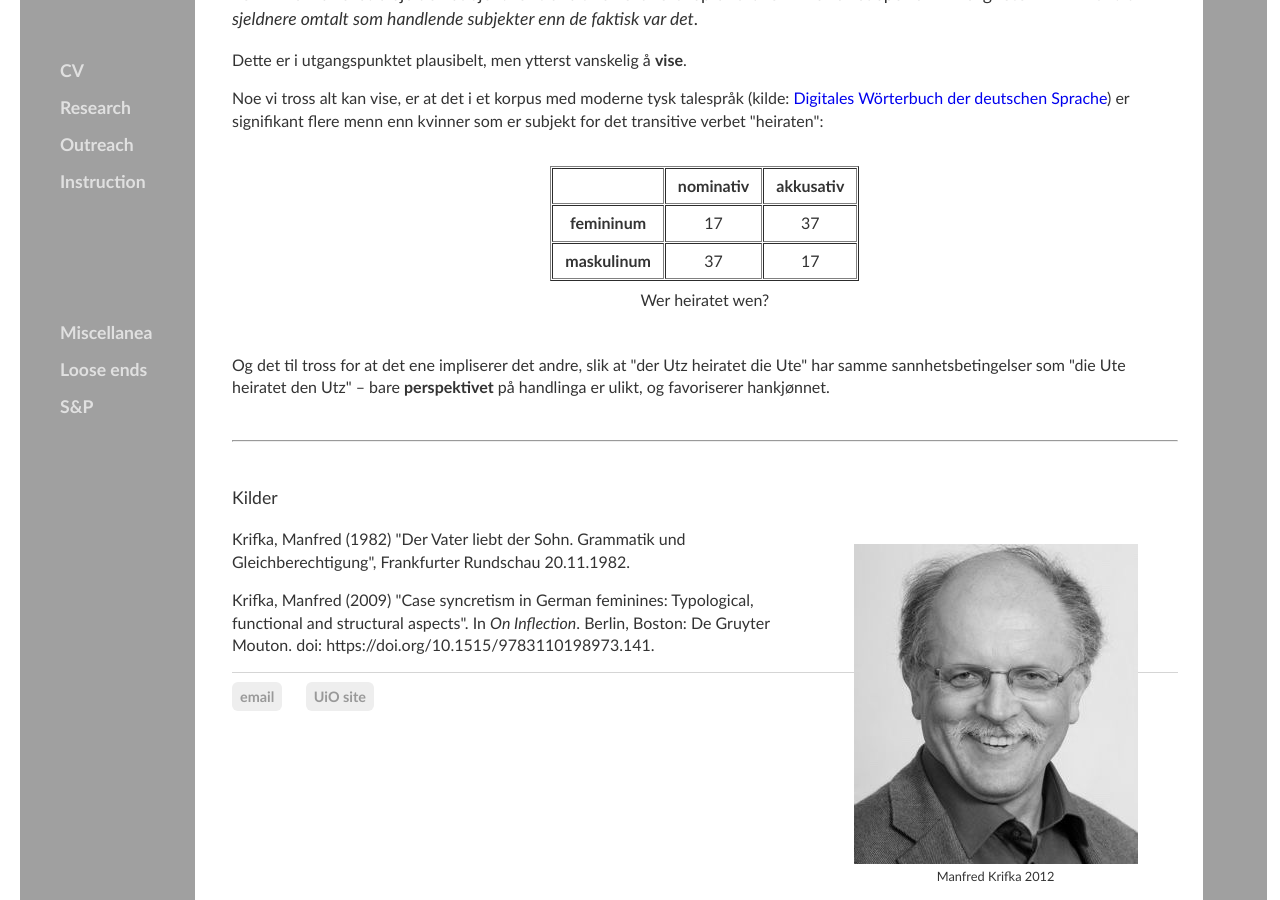
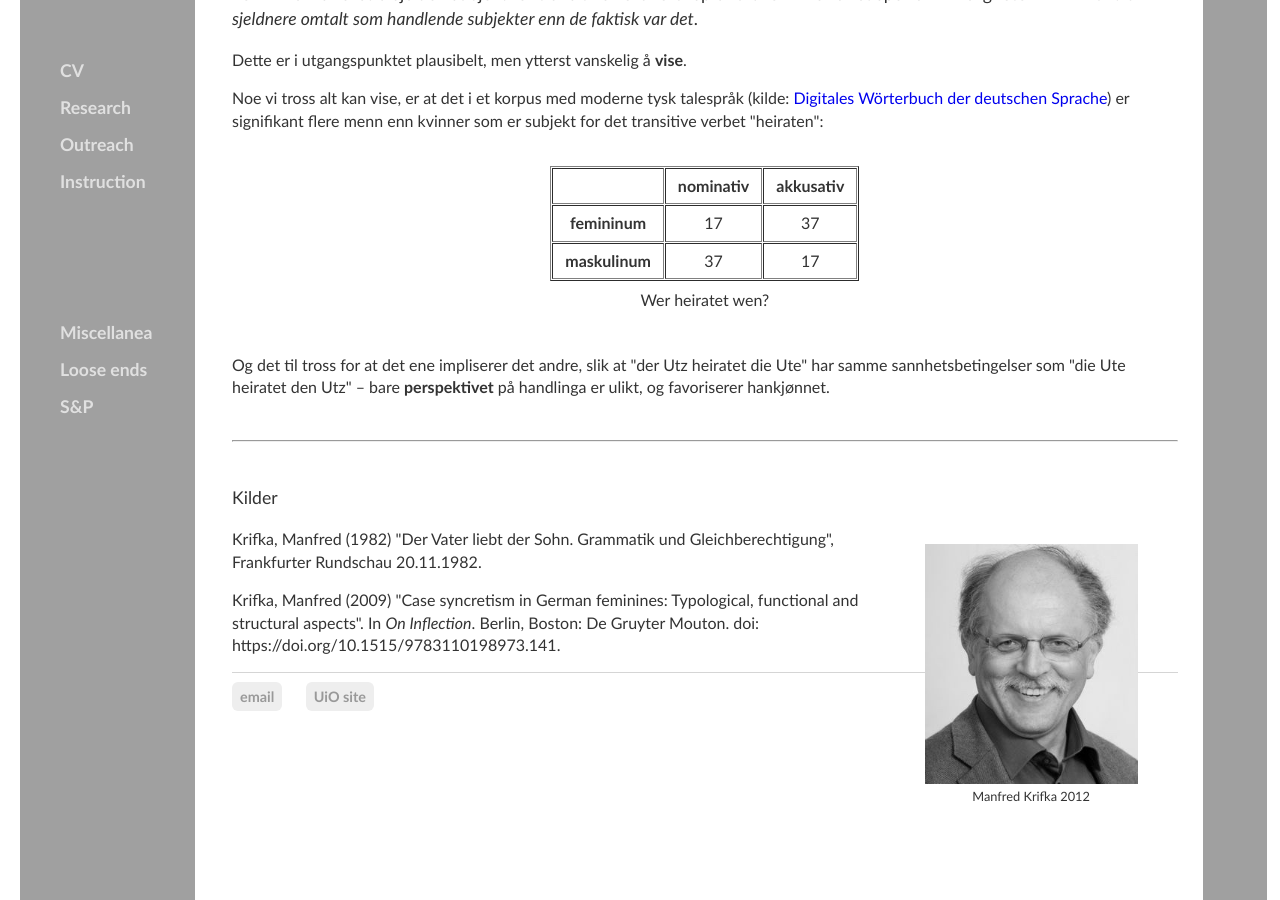
Before and after one commit to kjelljs/kjelljs.github.io, a Jekyll site: the page built from dissemination/kasus.html, in a window 1280 px wide and 900 px high, scrolled down 3256 px. Built offline with Jekyll 4.4.1, drawn with Linux system fonts in a browser that asks for light colours.

Commit message:
Update kasus.html

```diff
--- a/dissemination/kasus.html
+++ b/dissemination/kasus.html
@@ -191,5 +191,5 @@ figcaption {
 <hr />
 </br>
 <div class="ingress"><p>Kilder</p></div>
-<div style="float:right;"><figure class="rightfig;"><img src="/pics/krifka.jpg" style="heigth: 140px;" /><figcaption>Manfred Krifka 2012</figcaption></figure></div><p>Krifka, Manfred (1982) "Der Vater liebt der Sohn. Grammatik und Gleichberechtigung", Frankfurter Rundschau 20.11.1982.</p>
+<div style="float:right;"><figure class="rightfig;"><img src="/pics/krifka.jpg" style="height: 240px;" /><figcaption>Manfred Krifka 2012</figcaption></figure></div><p>Krifka, Manfred (1982) "Der Vater liebt der Sohn. Grammatik und Gleichberechtigung", Frankfurter Rundschau 20.11.1982.</p>
 <p>Krifka, Manfred (2009) "Case syncretism in German feminines: Typological, functional and structural aspects". In <i>On Inflection</i>. Berlin, Boston: De Gruyter Mouton. doi: https://doi.org/10.1515/9783110198973.141.</p>
```
